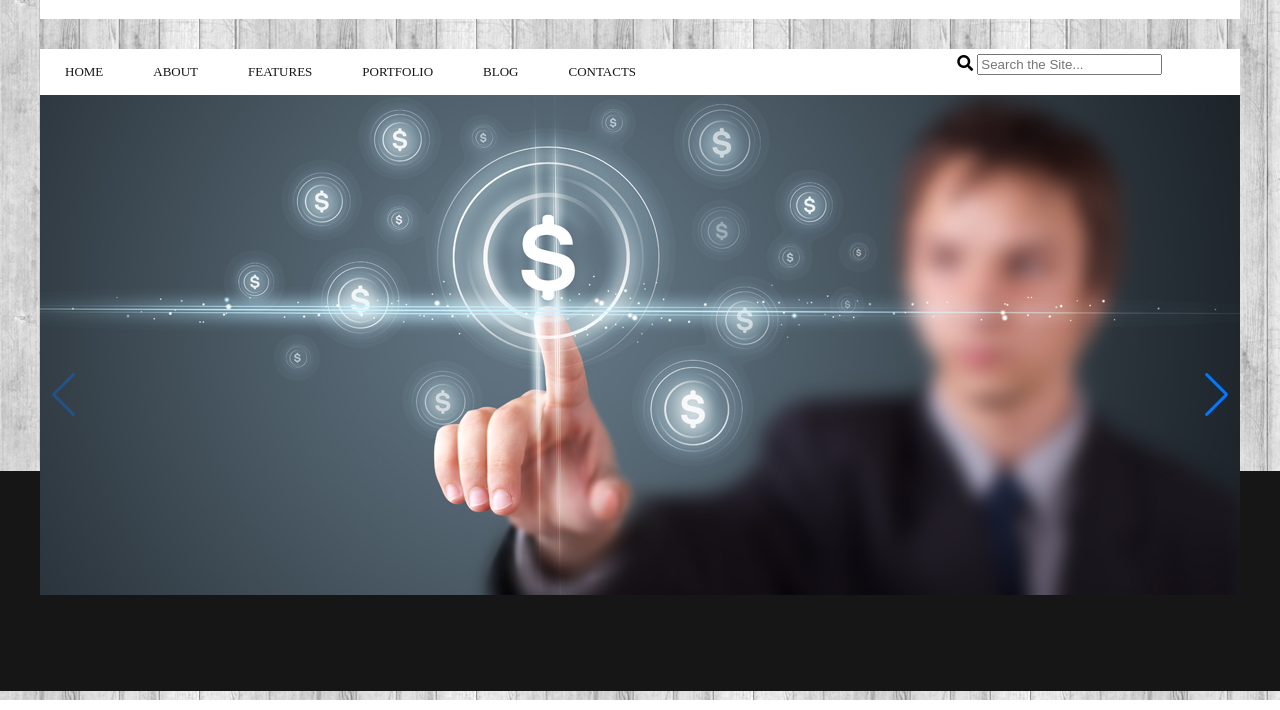
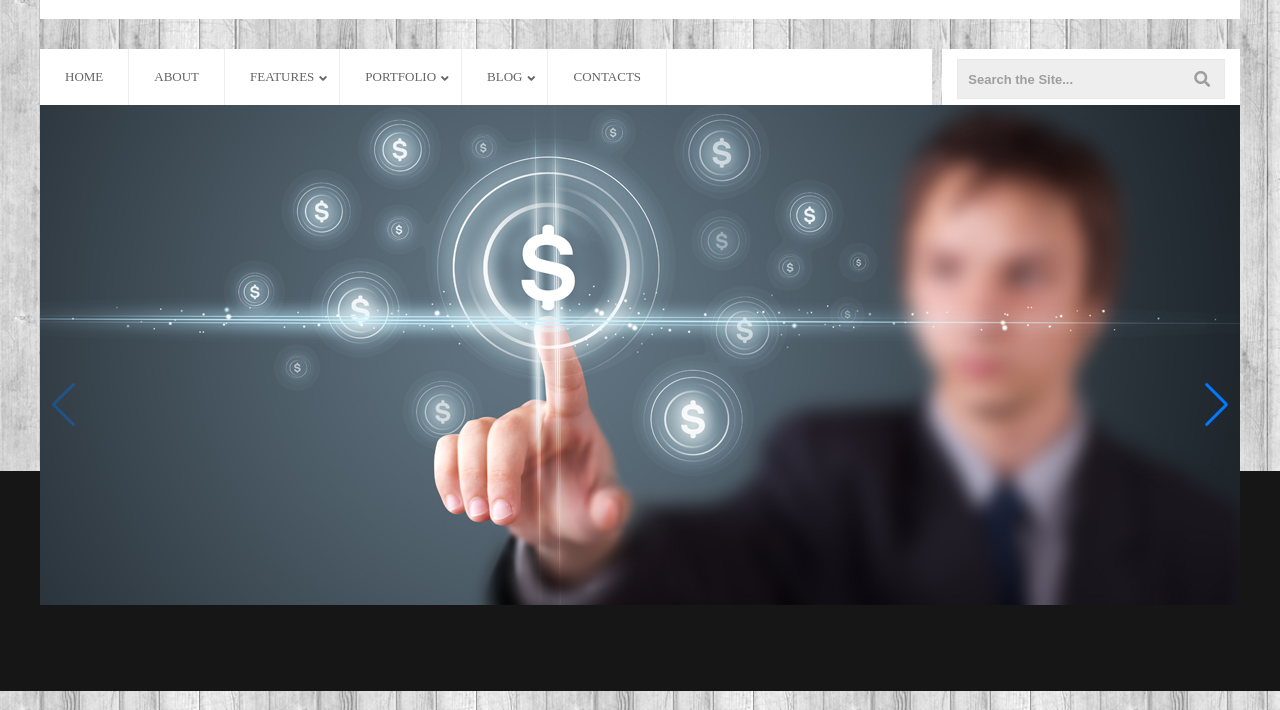
Before and after one commit to yachen168/Template-6, a website: page index.html in a window 1280 px wide. Shown: the part 109-819 px from the top of the page. Drawn offline with nearby package versions, Linux system fonts and the light colour scheme.

Commit message:
fix: details

```diff
--- a/scss/objects/_header.scss
+++ b/scss/objects/_header.scss
@@ -59,6 +59,7 @@ header {
     h4 {
         font-size: 13px;
         font-weight: 500;
+        color: $darkGray;
         margin-top: 0px;
     }
     @include mediaquery-tablet {
--- a/scss/objects/_nav.scss
+++ b/scss/objects/_nav.scss
@@ -1,6 +1,5 @@
 nav {
     margin-top: 30px;
-    background-color: #fff;
     display: flex;
 }
 
@@ -10,24 +9,45 @@ nav {
     margin-right: 10px;
     width: 75%;
     text-align: center;
+    background-color: $white;
+    li {
+        border-right: 1px solid #eee;
+    }
     a {
-        padding: 15px 25px;
+        padding: 20px 25px;
         font-size: 13px;
-        color: $black;
         &:hover {
             background-color: $green;
             color: $white
         }
     }
-    a+a {
-        border-right: 1px solid #eee;
-    }
 }
 
 .search {
     display: inline-block;
+    position: relative;
     width: 25%;
-    padding: 5px 15px;
+    padding: 10px 15px 5px;
+    background-color: $white;
+    input {
+        width: 100%;
+        height: 40px;
+        background-color: #eee;
+        padding: 10px;
+        border: 1px solid $gray;
+    }
+    input::placeholder {
+        font-size: 13px;
+        font-weight: 700;
+        color: $midGray;
+    }
+    .fa-search {
+        position: absolute;
+        pointer-events: none;
+        color: $midGray;
+        right: 10%;
+        top: 40%;
+    }
 }
 
 ul {
@@ -35,44 +55,38 @@ ul {
 }
 
 ul a {
-    display: inline-block;
-    text-decoration: none;
-    color: #666;
+    display: block;
+    color: $darkGray;
+    font-weight: 500;
 }
 
-
-/* ===================================
-   下拉式選單
-   ===================================*/
-
+// -- 下拉式選單 --
 .drop-down {
     position: relative;
+    >a::after {
+        position: absolute;
+        font-weight: 900;
+        font-family: "Font Awesome 5 Free";
+        content: "\f107";
+        font-size: 12px;
+        padding-left: 5px;
+        line-height: 20px;
+    }
 }
 
 .submenu {
     display: none;
     position: absolute;
     width: 100%;
-    z-index: 8;
+    z-index: 5;
+    background-color: $white;
     transition: opacity 0.5s ease;
 }
 
 .submenu-item {
-    display: block;
     transition: height 0.5s ease;
 }
 
 .drop-down:hover .submenu {
-    position: absolute;
     display: block;
-    background-color: $white;
 }
-
-.drop-down:hover .submenu-item {
-    overflow: visible;
-}
-
-.fa-angle-down {
-    font-size: 12px;
-    padding-left: 5px;
-}
--- a/scss/settings/_colors.scss
+++ b/scss/settings/_colors.scss
@@ -1,4 +1,6 @@
 $black: #161616;
 $green: #81B700;
+$darkGray: #646464;
+$midGray: #9E9E9E;
 $gray: #E8E8E8;
 $white:#ffffff;
```
Also changed, not shown: dist/main.css.
